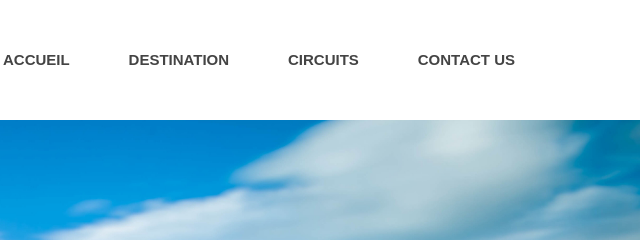
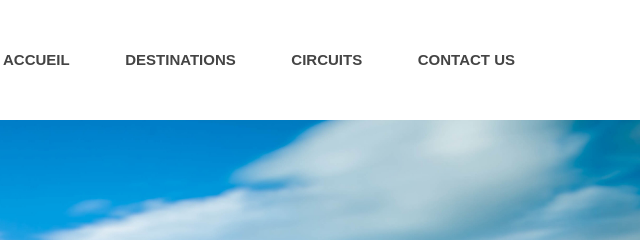
Before and after one commit to Charlinho225/travel_agency, a plain HTML site: page index_format.html in a window 1280 px wide. Shown: the top 240 px of the page, 637-1277 px from the left. Drawn offline with Linux system fonts and the light colour scheme.

Commit message:
ajout de s sur l'onglet destination

```diff
--- a/index_format.html
+++ b/index_format.html
@@ -13,7 +13,7 @@
             <nav>
                 <ul>
                     <li><a href="https://google.com" target="_blank">Accueil</a></li>
-                    <li><a href="http://">Destination</a></li>
+                    <li><a href="http://">Destinations</a></li>
                     <li><a href="http://">Circuits</a></li>
                     <li><a href="http://">Contact Us</a></li>
                 </ul>
```
